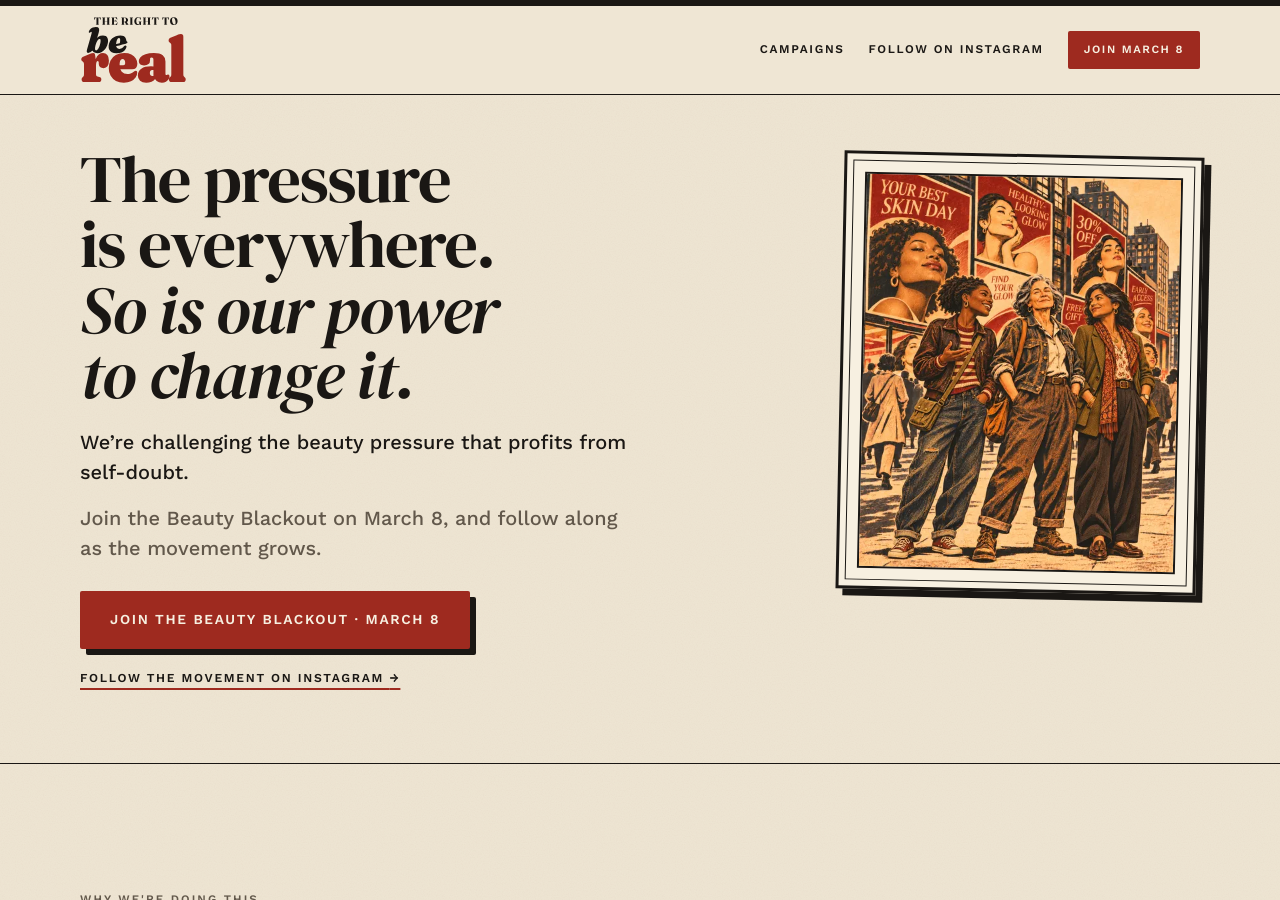
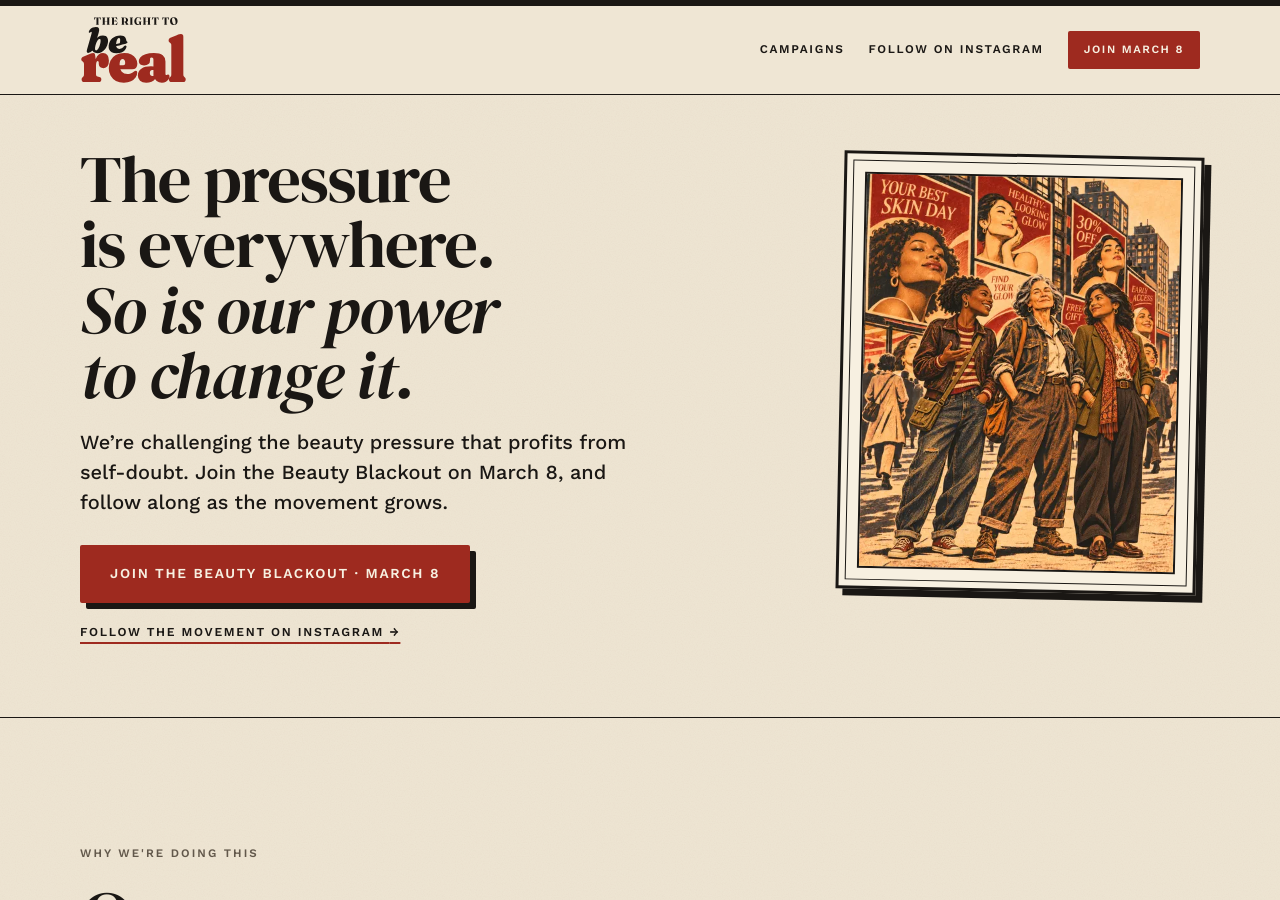
Before and after one commit to jaydjj/therighttobereal, a Jekyll site: the page built from index.html, in a window 1280 px wide and 900 px high. Built offline with Jekyll 4.4.1, drawn with Linux system fonts in a browser that asks for light colours.

Commit message:
Combine hero copy into one paragraph
Co-Authored-By: Claude Opus 5.5 <noreply@anthropic.com>
Claude-Session: https://claude.ai/code/session_01JZ4wws3iiMBmCz22Ze7Psy

```diff
--- a/index.html
+++ b/index.html
@@ -10,8 +10,7 @@ description: A social movement challenging the beauty pressure we're sold. Follo
   <div class="container hero-grid">
     <div class="hero-copy">
       <h1>The pressure is everywhere. <em>So is our power to change it.</em></h1>
-      <p class="hero-line">We’re challenging the beauty pressure that profits from self-doubt.</p>
-      <p class="hero-line hero-line-2">Join the Beauty Blackout on March 8, and follow along as the movement grows.</p>
+      <p class="hero-line">We’re challenging the beauty pressure that profits from self-doubt. Join the Beauty Blackout on March 8, and follow along as the movement grows.</p>
       <div class="hero-actions">
         <a href="{{ blackout.url | relative_url }}" class="btn btn-red btn-lg">Join the Beauty Blackout · March 8</a>
         <a href="{{ site.instagram }}" class="link-ig" target="_blank" rel="noopener">Follow the movement on Instagram <span aria-hidden="true">→</span></a>
```
